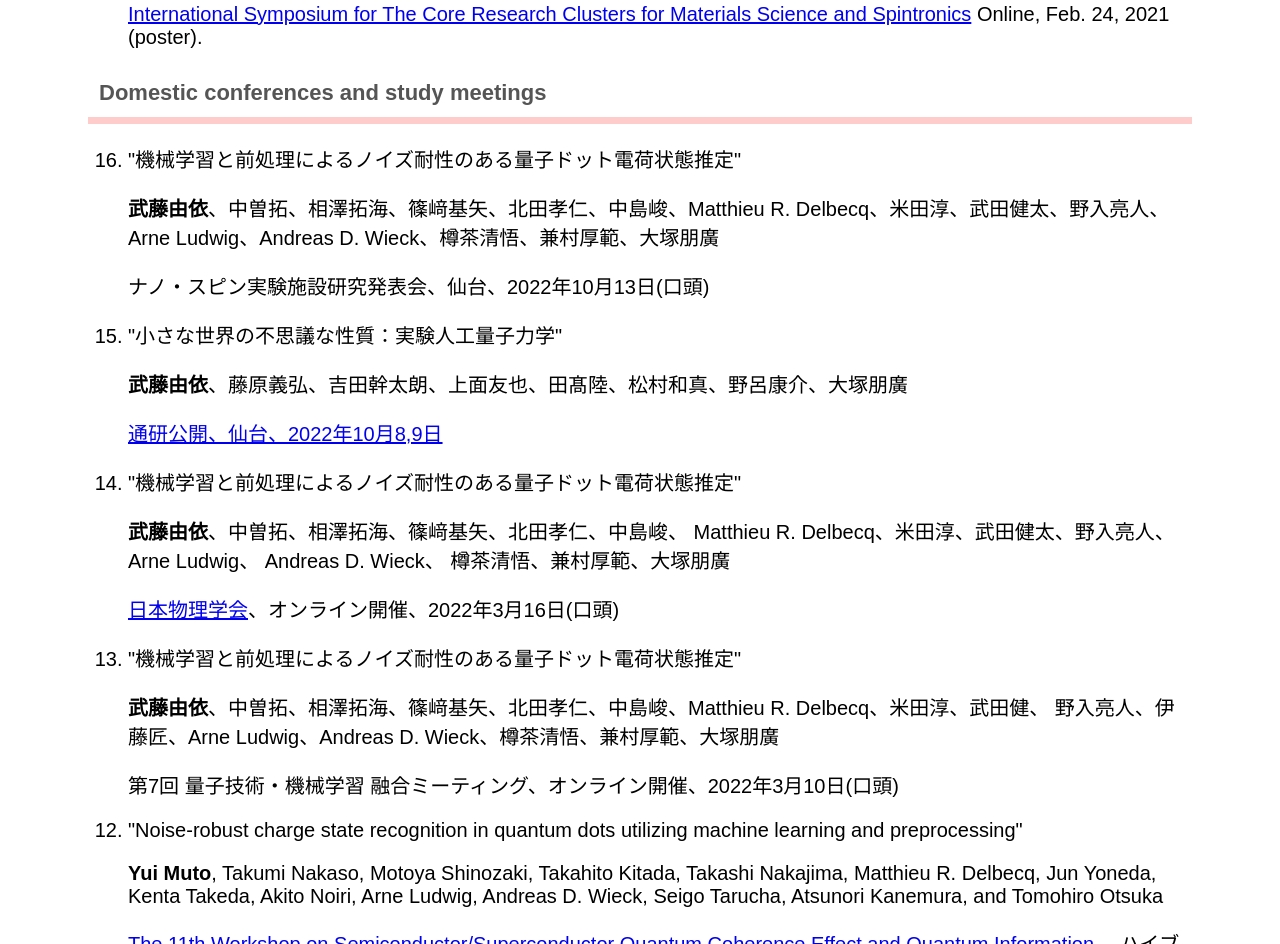
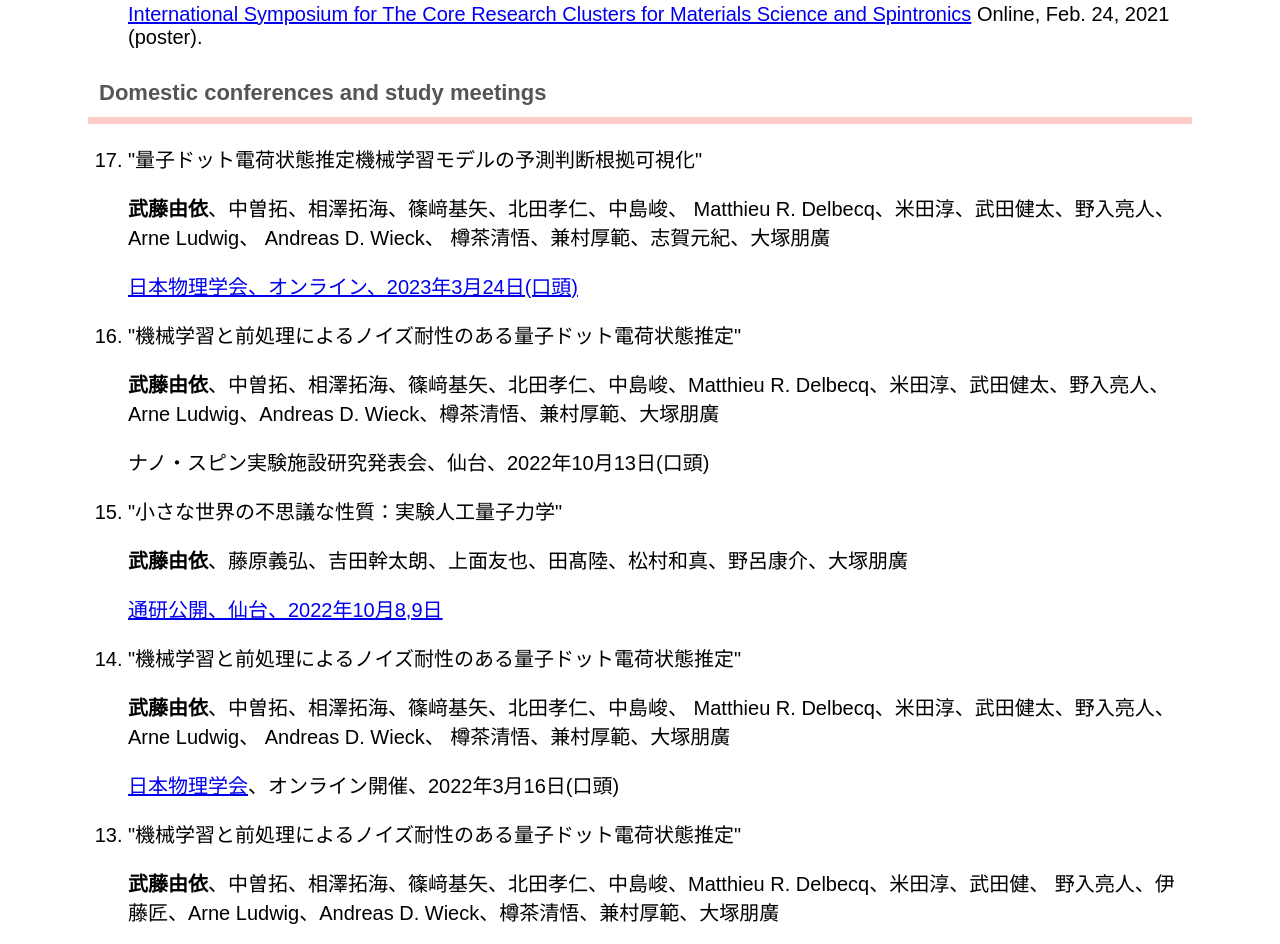
Before and after one commit to yuiponpon/homepage, a plain HTML site: page index.html in a window 1280 px wide. Shown: the part 2345-3289 px from the top of the page. Drawn offline with nearby package versions, Linux system fonts and the light colour scheme.

Commit message:
2023/3/24の物理学会を追加

```diff
--- a/index.html
+++ b/index.html
@@ -74,6 +74,10 @@
 
                         <h2>Domestic conferences and study meetings</h2>
                         <ol reversed>
+                            <li>"量子ドット電荷状態推定機械学習モデルの予測判断根拠可視化"</li>
+                            <p><strong>武藤由依</strong>、中曽拓、相澤拓海、篠﨑基矢、北田孝仁、中島峻、 Matthieu R. Delbecq、米田淳、武田健太、野入亮人、Arne Ludwig、 Andreas D. Wieck、 樽茶清悟、兼村厚範、志賀元紀、大塚朋廣</p>
+                            <p><a href="https://onsite.gakkai-web.net/jps/jps_search/2023sp/index.html">日本物理学会、オンライン、2023年3月24日(口頭)</a></p>
+
                             <li>"機械学習と前処理によるノイズ耐性のある量子ドット電荷状態推定"</li>
                             <p><strong>武藤由依</strong>、中曽拓、相澤拓海、篠﨑基矢、北田孝仁、中島峻、Matthieu R. Delbecq、米田淳、武田健太、野入亮人、Arne Ludwig、Andreas D. Wieck、樽茶清悟、兼村厚範、大塚朋廣</p>
                             <p>ナノ・スピン実験施設研究発表会、仙台、2022年10月13日(口頭)</p>
```
